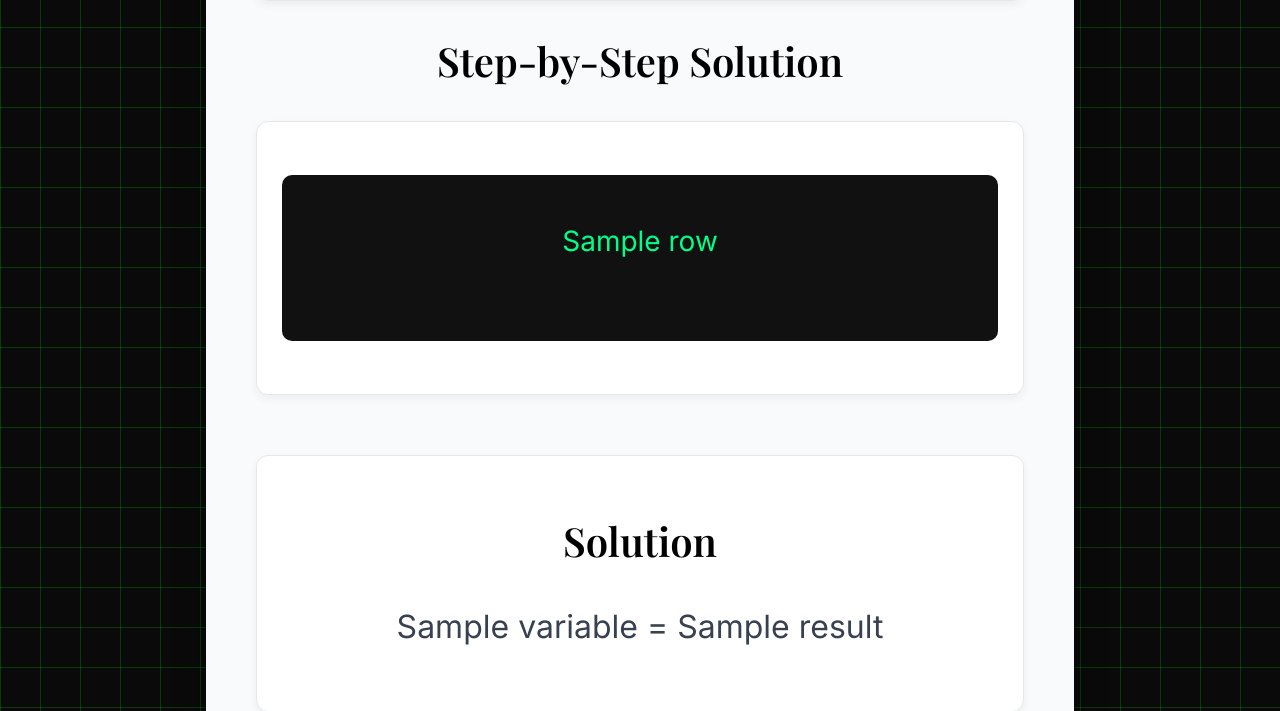
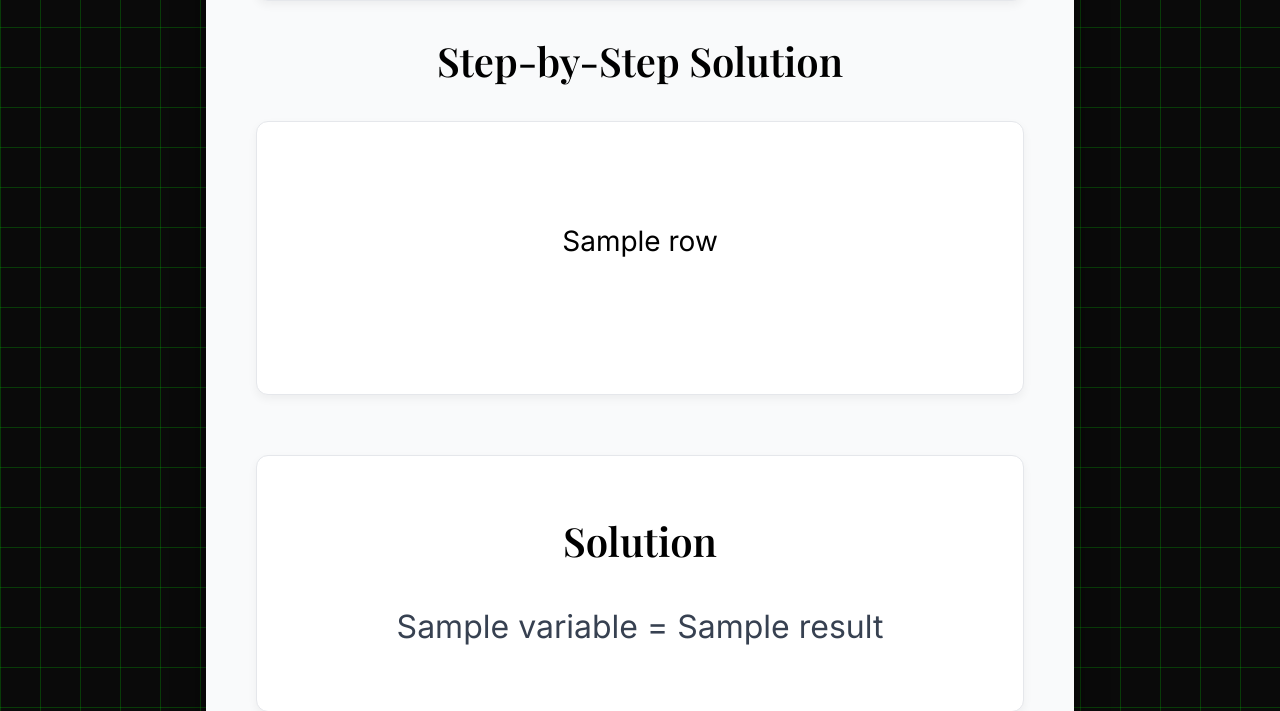
Before and after one commit to sealbooper/gaussian-elimination-project, a Flask app: template templates/index.html in a window 1280 px wide. Shown: the part 933-1644 px from the top of the page. Run offline with Flask 3, Linux system fonts and the light colour scheme; the template is opened without the code that fills it: most values are stand-ins (such as "Sample title", 1, 10 or a date in 2020).

Commit message:
Examples

```diff
--- a/templates/index.html
+++ b/templates/index.html
@@ -149,8 +149,6 @@ pre {
     text-align: center;
     font-size: 28px;
     font-family: 'Inter', monospace;
-    background: #111;
-    color: #00ff88;
     padding: 15px;
     border-radius: 10px;
 }
```
